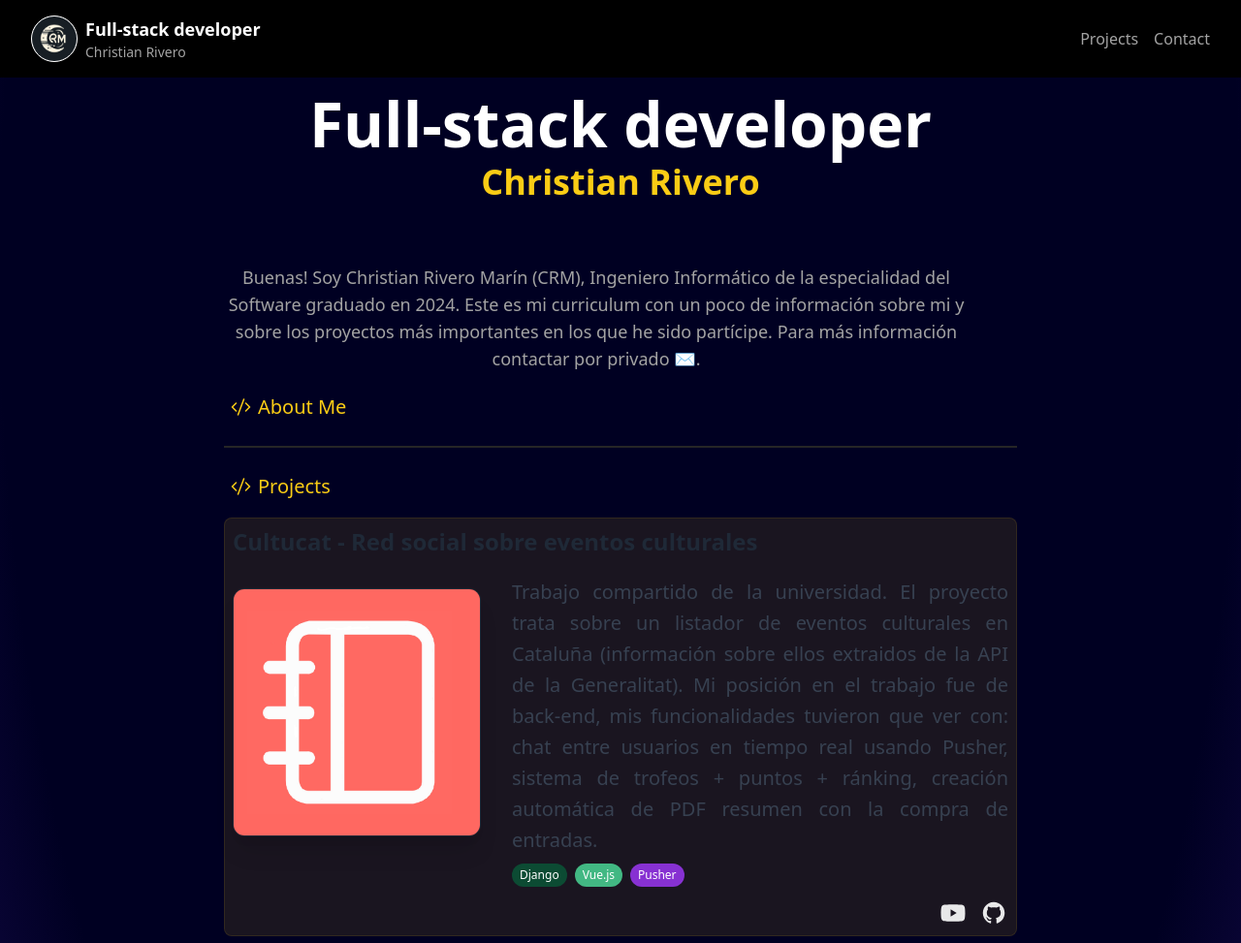
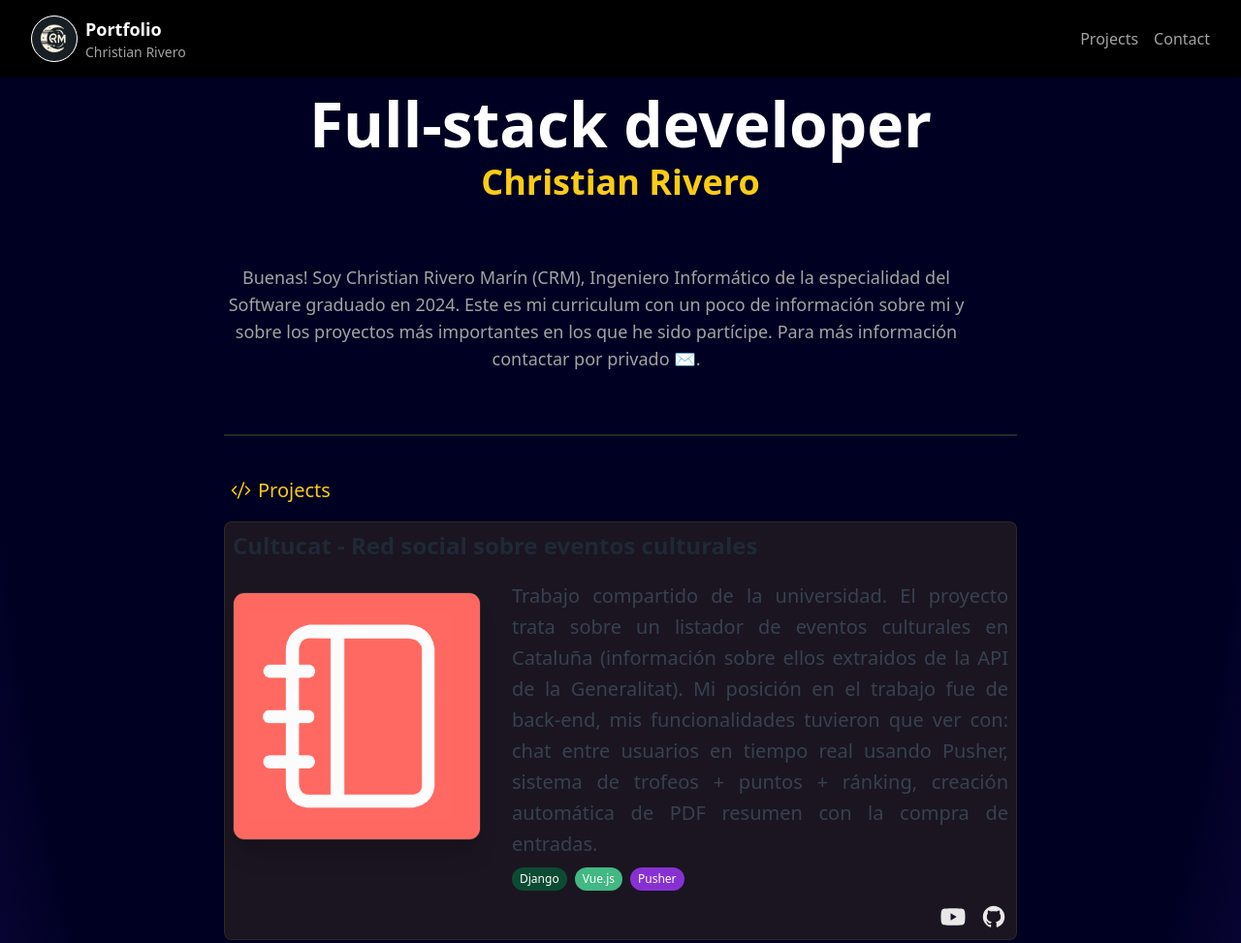
Before and after one commit to christianrm02/myWebAstro, an Astro site: page / in a window 1280 px wide. Shown: the top 973 px of the page at 97% size. Built offline with nearby package versions, Linux system fonts and the light colour scheme; Astro itself is replaced by a stand-in of ours.

Commit message:
improves

```diff
--- a/src/components/Navbar.astro
+++ b/src/components/Navbar.astro
@@ -5,13 +5,13 @@
 <div class="w-full flex items-center justify-between bg-black fixed top-0 z-10 text-white p-4">
     <div class="flex items-center">
         <!-- Logo redondo -->
-        <a class="rounded-full border border-white w-12 h-12 bg-white ml-4" href="#top">
+        <a class="rounded-full border border-white w-12 h-12 bg-white ml-4">
             <img class="rounded-full" src="/images/logoCRM.jpg" alt="logoCRM">
         </a>
 
         <!-- Título y subtitulo -->
         <div class="ml-2">
-            <p class="text-lg font-semibold">Full-stack developer</p>
+            <p class="text-lg font-semibold">Portfolio</p>
             <p class="text-sm text-neutral-400">Christian Rivero</p>
         </div>
     </div>
--- a/src/pages/index.astro
+++ b/src/pages/index.astro
@@ -15,30 +15,9 @@ console.log("Loading")
 			</h1>
 			<h2 class="max-w-xs text-center text-lg font-medium text-neutral-400 lg:max-w-3xl 2xl:max-w-4xl mb-5">Buenas! Soy Christian Rivero Marín (CRM), Ingeniero Informático de la especialidad del Software graduado en 2024. Este es mi curriculum con un poco de información sobre mi y sobre los proyectos más importantes en los que he sido partícipe. Para más información contactar por privado ✉️.</h2>
 
-			<h2 class="text-yellow-400 flex flex-row items-center">
-				<svg width="35" height="24" viewBox="0 0 24 24" fill="#facc15" xmlns="http://www.w3.org/2000/svg"><path d="M7.53 8.53 4.061 12l3.469 3.47a.75.75 0 1 1-1.06 1.06l-4-4a.749.749 0 0 1 0-1.06l4-4a.75.75 0 0 1 1.06 1.06Zm14 2.94-4-4a.75.75 0 0 0-1.06 1.06L19.939 12l-3.469 3.47a.75.75 0 1 0 1.06 1.06l4-4a.749.749 0 0 0 0-1.06ZM15.263 3.3a.749.749 0 0 0-.965.439l-6 16a.749.749 0 0 0 .439.965.736.736 0 0 0 .263.046.75.75 0 0 0 .7-.487l6-16a.749.749 0 0 0-.437-.963Z"></path></svg>
-				<p>About Me</p>
-			</h2>
-			<!-- <div class="flex flex-row">
-				<p class="text-left mb-2 mr-2">Skills: </p>
-				<div class="flex flex-wrap gap-2 mt-0.5">
-					<Badge text="Java" alt="Native"></Badge>
-					<Badge text="C" alt="Native"></Badge>
-					<Badge text="Unity" alt="Native"></Badge>
-				</div>
-			</div>
-			<div class="flex flex-row">
-				<p class="text-left mb-4 mr-2">Idiomas: </p>
-				<div class="flex flex-wrap gap-2  mt-0.5">
-					<Badge text="Castellano" alt="Native"></Badge>
-					<Badge text="Catalán" alt="Native"></Badge>
-					<Badge text="Inglés" alt="Native"></Badge>
-				</div>
-			</div>-->
-
 			<section id="projects"></section>
 
-				<div class="w-full h-[2px] bg-neutral-800 mt-6 mb-6"></div>
+				<div class="w-full h-[2px] bg-neutral-800 mt-16 mb-10"></div>
 				<h2 class="text-yellow-400 flex flex-row items-center mb-4">
 					<svg width="35" height="24" viewBox="0 0 24 24" fill="#facc15" xmlns="http://www.w3.org/2000/svg"><path d="M7.53 8.53 4.061 12l3.469 3.47a.75.75 0 1 1-1.06 1.06l-4-4a.749.749 0 0 1 0-1.06l4-4a.75.75 0 0 1 1.06 1.06Zm14 2.94-4-4a.75.75 0 0 0-1.06 1.06L19.939 12l-3.469 3.47a.75.75 0 1 0 1.06 1.06l4-4a.749.749 0 0 0 0-1.06ZM15.263 3.3a.749.749 0 0 0-.965.439l-6 16a.749.749 0 0 0 .439.965.736.736 0 0 0 .263.046.75.75 0 0 0 .7-.487l6-16a.749.749 0 0 0-.437-.963Z"></path></svg>
 					<p>Projects</p>
@@ -47,7 +26,7 @@ console.log("Loading")
 			</section>
 
 			<section id="contact"></section>
-				<div class="w-full h-[2px] bg-neutral-800 mt-10 mb-6"></div>
+				<div class="w-full h-[2px] bg-neutral-800 mt-16 mb-6"></div>
 				<h2 class="text-yellow-400 flex flex-row items-center mt-4">
 					<svg width="35" height="24" viewBox="0 0 24 24" fill="#facc15" xmlns="http://www.w3.org/2000/svg"><path d="M7.53 8.53 4.061 12l3.469 3.47a.75.75 0 1 1-1.06 1.06l-4-4a.749.749 0 0 1 0-1.06l4-4a.75.75 0 0 1 1.06 1.06Zm14 2.94-4-4a.75.75 0 0 0-1.06 1.06L19.939 12l-3.469 3.47a.75.75 0 1 0 1.06 1.06l4-4a.749.749 0 0 0 0-1.06ZM15.263 3.3a.749.749 0 0 0-.965.439l-6 16a.749.749 0 0 0 .439.965.736.736 0 0 0 .263.046.75.75 0 0 0 .7-.487l6-16a.749.749 0 0 0-.437-.963Z"></path></svg>
 					<p>Contact</p>
```
